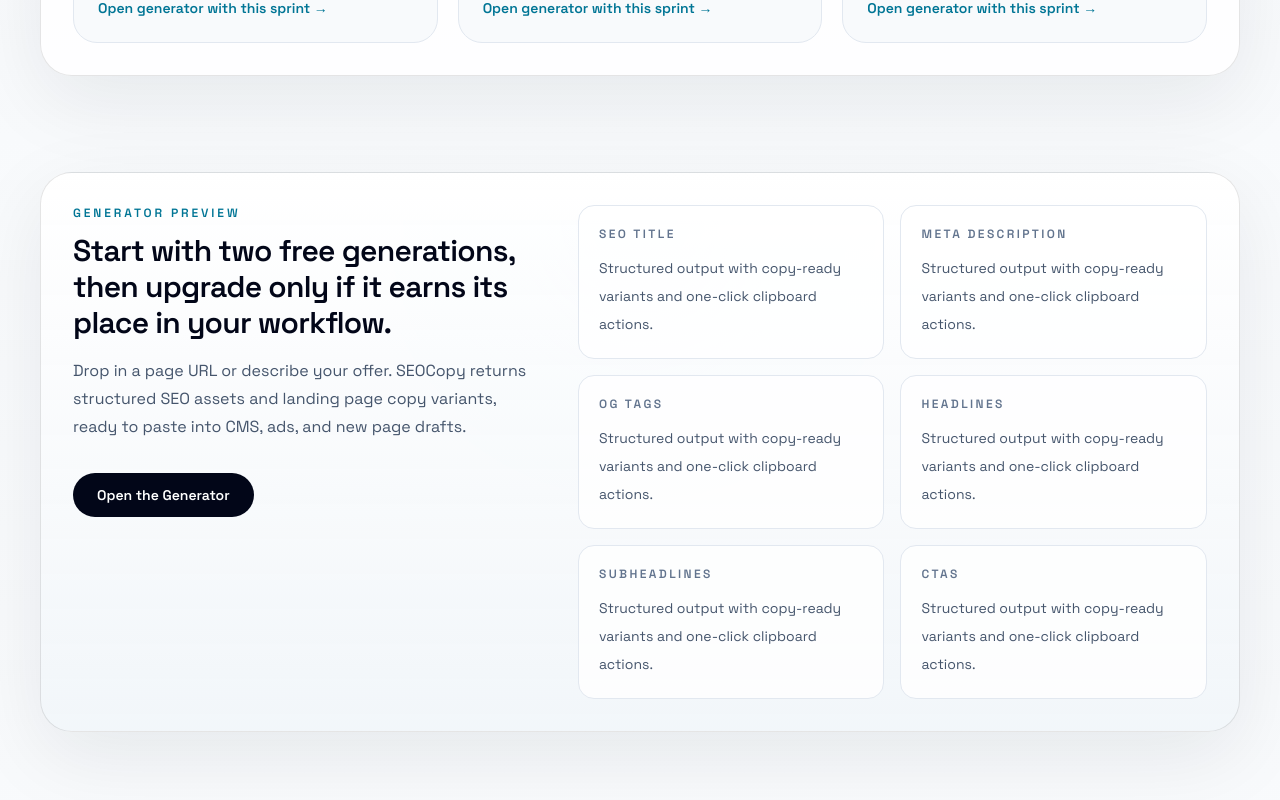
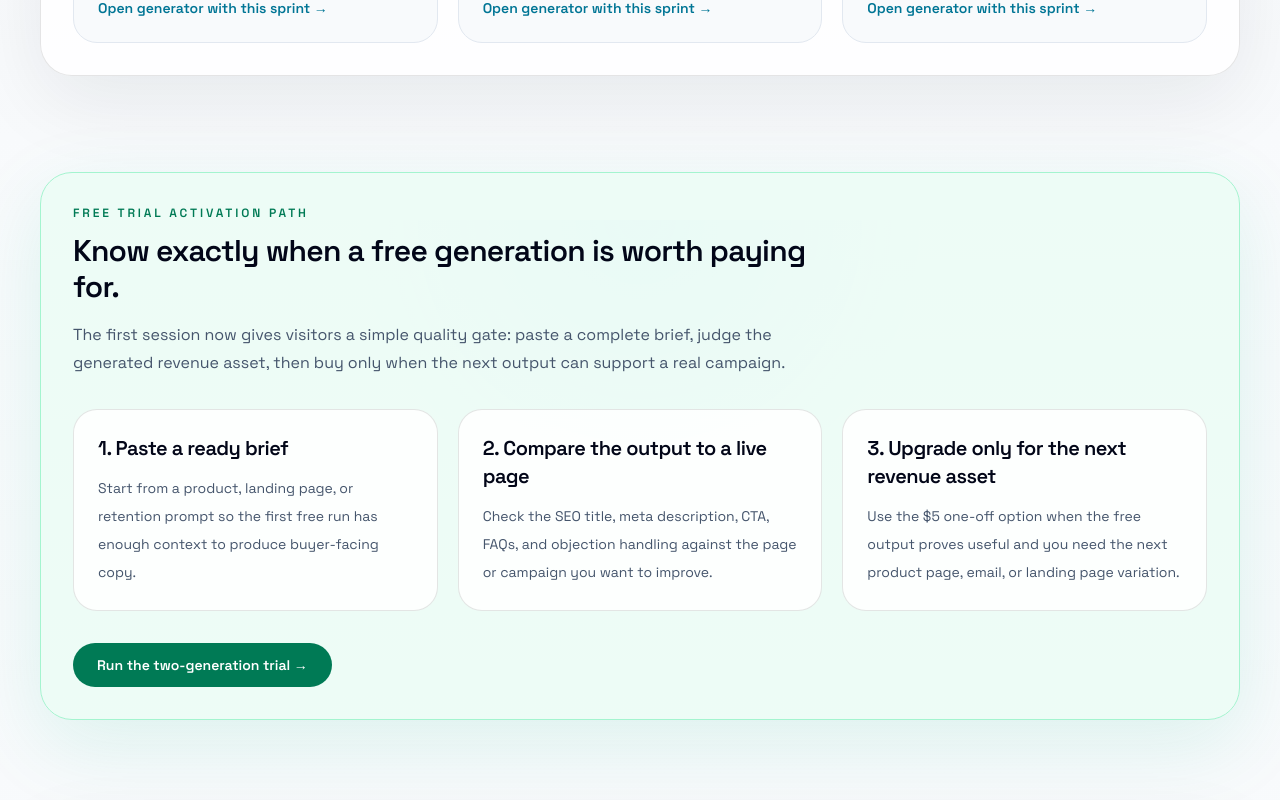
Before and after one commit to icarusagio/seocopy, a Next.js app: page / in a window 1280 px wide. Shown: the part 2180-2980 px from the top of the page. Built offline with nearby package versions, Linux system fonts and the light colour scheme; no server answers.

Commit message:
Add homepage trial activation path

```diff
--- a/src/app/page.tsx
+++ b/src/app/page.tsx
@@ -111,6 +111,21 @@ const promptStarters = [
     prompt:
       "Draft a winback email, subject line, preview text, SMS variant, and offer CTA for inactive subscribers who bought skincare 90 days ago.",
     href: "/generate?source=homepage-prompt-starter-retention",
+  },
+];
+
+const trialChecklist = [
+  {
+    step: "1. Paste a ready brief",
+    body: "Start from a product, landing page, or retention prompt so the first free run has enough context to produce buyer-facing copy.",
+  },
+  {
+    step: "2. Compare the output to a live page",
+    body: "Check the SEO title, meta description, CTA, FAQs, and objection handling against the page or campaign you want to improve.",
+  },
+  {
+    step: "3. Upgrade only for the next revenue asset",
+    body: "Use the $5 one-off option when the free output proves useful and you need the next product page, email, or landing page variation.",
   },
 ];
 
@@ -1196,6 +1211,44 @@ export default function Home() {
         </div>
       </section>
 
+      <section className="mx-auto max-w-7xl px-6 py-12 lg:px-10">
+        <div className="rounded-[2rem] border border-emerald-200 bg-emerald-50/80 p-8 shadow-[0_24px_80px_rgba(16,185,129,0.12)] dark:border-emerald-300/20 dark:bg-emerald-300/10">
+          <div className="mb-8 max-w-3xl">
+            <p className="text-xs font-semibold uppercase tracking-[0.24em] text-emerald-700 dark:text-emerald-300">
+              Free trial activation path
+            </p>
+            <h2 className="mt-3 text-3xl font-semibold tracking-tight text-slate-950 dark:text-white">
+              Know exactly when a free generation is worth paying for.
+            </h2>
+            <p className="mt-4 text-base leading-7 text-slate-600 dark:text-slate-300">
+              The first session now gives visitors a simple quality gate: paste a complete brief,
+              judge the generated revenue asset, then buy only when the next output can support a real campaign.
+            </p>
+          </div>
+          <div className="grid gap-5 lg:grid-cols-3">
+            {trialChecklist.map((item) => (
+              <article
+                key={item.step}
+                className="rounded-[1.5rem] border border-black/10 bg-white/85 p-6 dark:border-white/10 dark:bg-slate-950/45"
+              >
+                <h3 className="text-xl font-semibold tracking-tight text-slate-950 dark:text-white">
+                  {item.step}
+                </h3>
+                <p className="mt-3 text-sm leading-7 text-slate-600 dark:text-slate-300">
+                  {item.body}
+                </p>
+              </article>
+            ))}
+          </div>
+          <Link
+            href="/generate?source=homepage-trial-activation-path"
+            className="mt-8 inline-flex rounded-full bg-emerald-700 px-6 py-3 text-sm font-semibold text-white transition hover:bg-emerald-800 dark:bg-emerald-300 dark:text-slate-950 dark:hover:bg-emerald-200"
+          >
+            Run the two-generation trial →
+          </Link>
+        </div>
+      </section>
+
       <section
         id="generator-preview"
         className="mx-auto max-w-7xl px-6 py-12 lg:px-10"
```
Also changed, not shown: 1 other file (tests, documents, lock files or other folders).
